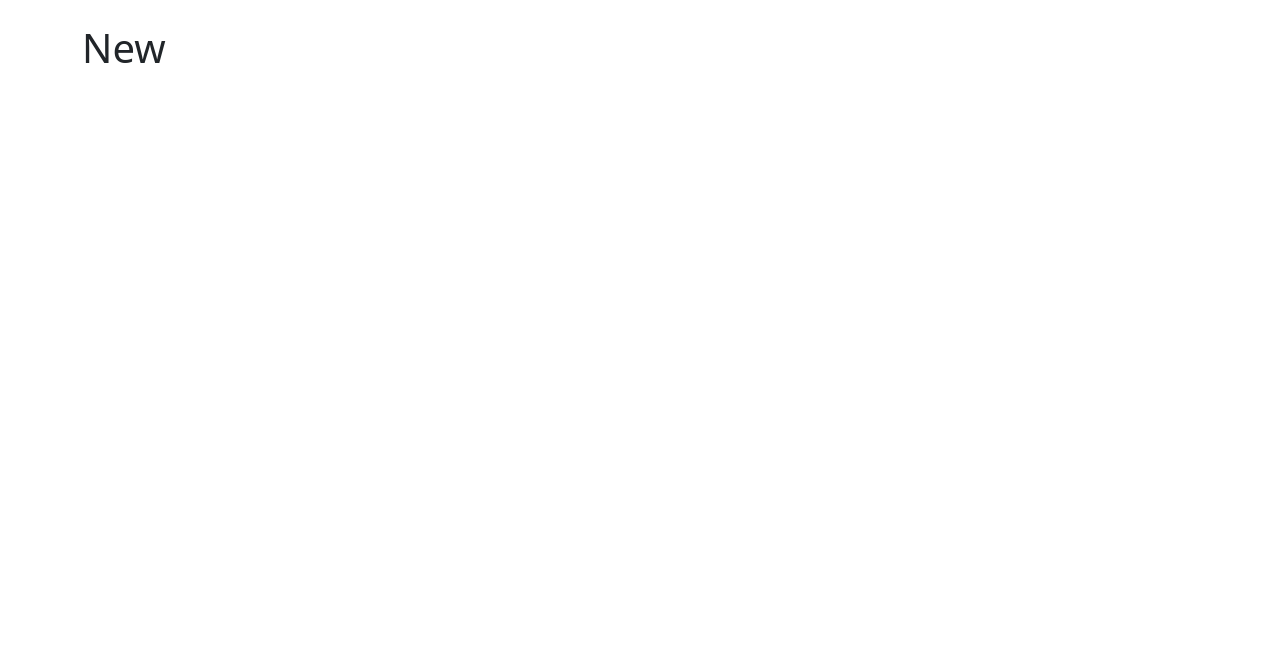
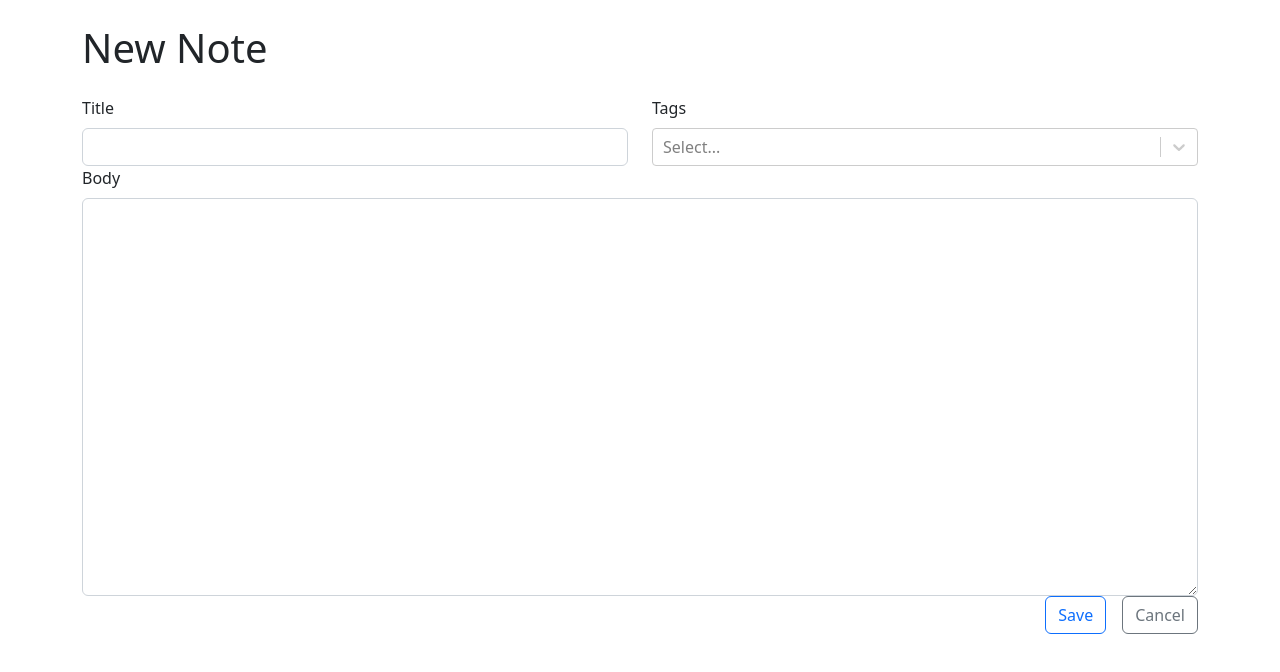
Before and after one commit to Smokey4869-crypto/note-app-ts, a React (Vite) app in the folder client/: page /new in a window 1280 px wide. Shown: the top 672 px of the page. Built offline with nearby package versions, Linux system fonts and the light colour scheme.

Commit message:
commit note and tag creation

```diff
--- a/client/package.json
+++ b/client/package.json
@@ -13,7 +13,8 @@
     "react": "^18.2.0",
     "react-bootstrap": "^2.7.0",
     "react-dom": "^18.2.0",
-    "react-router-dom": "^6.4.5"
+    "react-router-dom": "^6.4.5",
+    "uuid": "^9.0.0"
   },
   "devDependencies": {
     "@types/react": "^18.0.26",
--- a/client/src/App.tsx
+++ b/client/src/App.tsx
@@ -1,13 +1,42 @@
 import "bootstrap/dist/css/bootstrap.min.css"
 import { Routes, Route, Navigate } from 'react-router-dom'
 import { Container } from "react-bootstrap"
+import { NewNote } from "./components/NewNote"
+import { RawNote, NoteData, Tag } from "./types/Notes"
+import { useLocalStorage } from "./hooks/useLocalStorage"
+import { useMemo } from 'react'
+import { v4 as uuidv4 } from "uuid"
 
 function App() {
+  const [notes, setNotes] = useLocalStorage<RawNote[]>("NOTE", [])
+  const [tags, setTags] = useLocalStorage<Tag[]>("TAGS", [])
+
+  const notesWithTags = useMemo(() => {
+    return notes.map(note => {
+      return { ...note, tags: tags.filter(tag => note.tagIds.includes(tag.id)) }
+    })
+  }, [notes, tags])
+
+  function onCreateNote({ tags, ...data }: NoteData) {
+    setNotes(prev => {
+      return [...prev, { ...data, id: uuidv4(), tagIds: tags.map(tag => tag.id) }]
+    })
+  }
+
+  function addTag(tag: Tag) {
+    setTags(prev => [...prev, tag])
+  }
+
   return (
     <Container className="my-4">
       <Routes>
         <Route path="/" element={<h1>Home</h1>} />
-        <Route path="/new" element={<h1>New</h1>} />
+        <Route path="/new" element={
+          <NewNote
+            onSubmit={onCreateNote}
+            onAddTag={addTag}
+            availableTags={tags}
+          />} />
         <Route path="/:id">
           <Route index element={<h1>Show</h1>}></Route>
           <Route path="edit" element={<h1>Edit</h1>}></Route>
--- /dev/null
+++ b/client/src/components/NewNote.tsx
@@ -0,0 +1,21 @@
+import { NoteData, Tag } from "../types/Notes"
+import { NoteForm } from "./NoteForm"
+
+type NewNoteProps = {
+    onSubmit: (data: NoteData) => void
+    onAddTag: (tag: Tag) => void
+    availableTags: Tag[]
+}
+
+export function NewNote({ onSubmit, onAddTag, availableTags }: NewNoteProps) {
+    return (
+        <>
+            <h1 className="mb-4">New Note</h1>
+            <NoteForm
+                onSubmit={onSubmit}
+                onAddTag={onAddTag}
+                availableTags={availableTags}
+            />
+        </>
+    )
+}
--- /dev/null
+++ b/client/src/components/NoteForm.tsx
@@ -0,0 +1,77 @@
+import { Form, Stack, Row, Col, Button } from 'react-bootstrap'
+import CreatableReactSelect from 'react-select/creatable'
+import { Link } from 'react-router-dom'
+import { useRef, useState, FormEvent } from 'react'
+import { NoteData, Tag } from '../types/Notes'
+import { v4 as uuidv4 } from "uuid"
+
+type NoteFormProps = {
+    onSubmit: (data: NoteData) => void
+    onAddTag: (tag: Tag) => void
+    availableTags: Tag[]
+}
+
+export function NoteForm({ onSubmit, onAddTag, availableTags }: NoteFormProps) {
+    const titleRef = useRef<HTMLInputElement>(null)
+    const markdownRef = useRef<HTMLTextAreaElement>(null)
+    const [selectedTags, setSelectedTags] = useState<Tag[]>([])
+
+    function handleSubmit(e: FormEvent) {
+        e.preventDefault()
+
+        onSubmit({
+            title: titleRef.current!.value,
+            markdown: markdownRef.current!.value,
+            tags: []
+        })
+    }
+
+    return (
+        <Form onSubmit={handleSubmit}>
+            <Stack gap={4}>
+                <Row>
+                    <Col>
+                        <Form.Group controlId='title'>
+                            <Form.Label>Title</Form.Label>
+                            <Form.Control required ref={titleRef}></Form.Control>
+                        </Form.Group>
+                    </Col>
+                    <Col>
+                        <Form.Group controlId='tags'>
+                            <Form.Label>Tags</Form.Label>
+                            <CreatableReactSelect
+                                isMulti
+                                onCreateOption={label => {
+                                    const newTag = { id: uuidv4(), label }
+                                    onAddTag(newTag)
+                                    setSelectedTags(prev => [...prev, newTag])
+                                }}
+                                value={selectedTags.map(tag => {
+                                    return { label: tag.label, value: tag.id }
+                                })}
+                                onChange={tags => {
+                                    setSelectedTags(tags.map(tag => {
+                                        return { label: tag.label, id: tag.value }
+                                    }))
+                                }}
+                                options={availableTags.map(tag => {
+                                    return { label: tag.label, value: tag.id}
+                                })}
+                            />
+                        </Form.Group>
+                    </Col>
+                    <Form.Group controlId='markdown'>
+                        <Form.Label>Body</Form.Label>
+                        <Form.Control as="textarea" rows={16} ref={markdownRef} required></Form.Control>
+                    </Form.Group>
+                    <Stack direction='horizontal' gap={3} className='justify-content-end'>
+                        <Button type='submit' variant='outline-primary'>Save</Button>
+                        <Link to="..">
+                            <Button type='button' variant='outline-secondary'>Cancel</Button>
+                        </Link>
+                    </Stack>
+                </Row>
+            </Stack>
+        </Form>
+    )
+}
--- /dev/null
+++ b/client/src/hooks/useLocalStorage.ts
@@ -0,0 +1,22 @@
+import { useState, useEffect } from 'react'
+
+export function useLocalStorage<T>(key: string, initialValue: T | (() => T)) {
+    const [value, setValue] = useState<T>(() => {
+        const jsonVal = localStorage.getItem(key)
+        if (jsonVal == null) {
+            if (typeof initialValue === "function") {
+                return (initialValue as () => T)()
+            } else {
+                return initialValue
+            }
+        } else {
+            return JSON.parse(jsonVal)
+        }
+    })
+
+    useEffect(() => {
+        localStorage.setItem(key, JSON.stringify(value))
+    }, [value, key])
+
+    return [value, setValue] as [T, typeof setValue]
+}
--- /dev/null
+++ b/client/src/types/Notes.ts
@@ -0,0 +1,24 @@
+export type Note = {
+    id: string
+} & NoteData
+
+export type NoteData = {
+    title: string
+    markdown: string
+    tags: Tag[]
+}
+
+export type RawNote = {
+    id: string
+} & RawNoteData
+
+export type RawNoteData = {
+    title: string
+    markdown: string
+    tagIds: string[]
+}
+
+export type Tag = {
+    id: string
+    label: string
+}
```
Also changed, not shown: package.json (added, +8 -0 lines), 2 other files (tests, documents, lock files or other folders).
